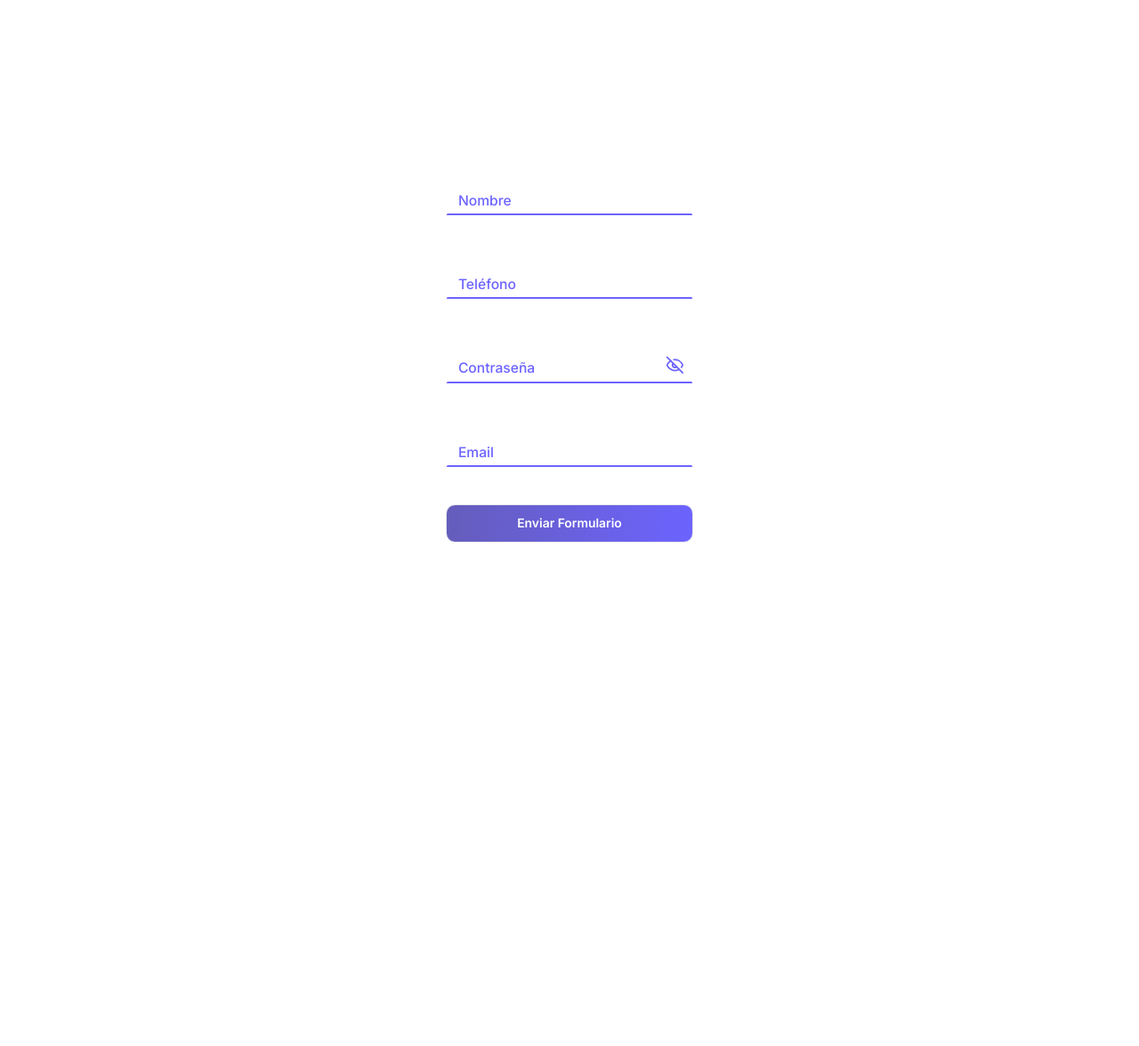
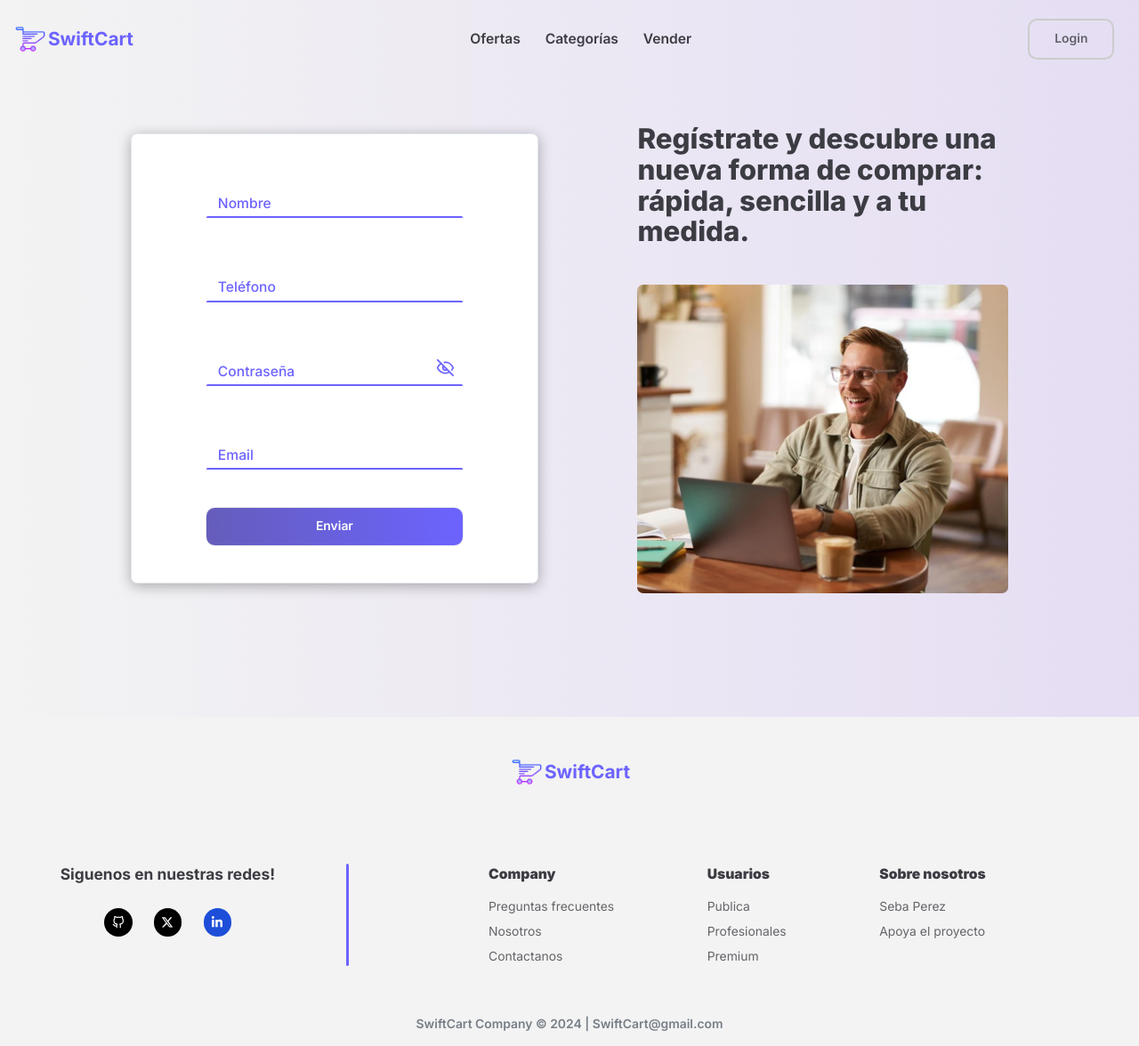
Before and after one commit to SebaPerez90/prueba-tecnica-frontend, a Next.js app: page /auth in a window 1280 px wide. Shown: the whole page at 89% size. Before the commit the page ends 800 px from the top, so only its background shows below. Built offline with nearby package versions, Linux system fonts and the light colour scheme.

Commit message:
signup interface/ footer

```diff
--- a/package.json
+++ b/package.json
@@ -12,6 +12,7 @@
     "next": "14.2.5",
     "react": "^18",
     "react-dom": "^18",
+    "react-hot-toast": "^2.4.1",
     "react-icons": "^5.3.0"
   },
   "devDependencies": {
--- /dev/null
+++ b/src/app/SocialNetworks.tsx
@@ -0,0 +1,46 @@
+import { FiGithub } from 'react-icons/fi';
+import { FaXTwitter } from 'react-icons/fa6';
+import { FaLinkedinIn } from 'react-icons/fa';
+import Link from 'next/link';
+
+const SocialNetworks = () => {
+  return (
+    <ul className='flex gap-12 z-40'>
+      <Link
+        rel='noopener noreferrer'
+        href={'https://github.com/SebaPerez90'}
+        target='_blank'
+        aria-label='social-network-link'
+        className='cursor-pointer relative before:absolute before:w-9 before:h-9 before:bg-black before:-z-10 before:-left-[0.6em] before:-bottom-[0.6em] before:rounded-full text-white  after:absolute after:left-0 after:bottom-0 after:w-full after:h-full hover:after:bg-[#00000023] after:duration-150 after:rounded-full after:scale-[3.5] active:scale-90 after:z-10 social-network'>
+        <FiGithub />
+        <span className='absolute -left-3 top-11 text-base-font-300 opacity-0 font-semibold text-xs'>
+          Github
+        </span>
+      </Link>
+      <Link
+        rel='noopener noreferrer'
+        href={'https://x.com/_SebaPerez_'}
+        target='_blank'
+        aria-label='social-network-link'
+        className='cursor-pointer relative before:absolute before:w-9 before:h-9 before:bg-black before:-z-10 before:-left-[0.6em] before:-bottom-[0.6em] before:rounded-full text-white after:absolute after:left-0 after:bottom-0 after:w-full after:h-full hover:after:bg-[#00000023] after:duration-150 after:rounded-full after:scale-[3.5] active:scale-90 after:z-10 social-network'>
+        <FaXTwitter />
+        <span className='absolute -left-3 top-11 text-base-font-300 opacity-0 font-semibold text-xs'>
+          Twitter
+        </span>
+      </Link>
+      <Link
+        rel='noopener noreferrer'
+        href={'https://www.linkedin.com/in/sebaperez90/'}
+        target='_blank'
+        aria-label='social-network-link'
+        className='cursor-pointer relative before:absolute before:w-9 before:h-9 before:bg-light-400 before:-z-10 before:-left-[0.6em] before:-bottom-[0.6em] before:rounded-full text-white after:absolute after:left-0 after:bottom-0 after:w-full after:h-full before:bg-blue-700 hover:after:bg-[#00000023] after:duration-150 after:rounded-full after:scale-[3.5] active:scale-90 after:z-10 social-network'>
+        <FaLinkedinIn />
+        <span className='absolute -left-3 top-11 text-base-font-300 opacity-0 font-semibold text-xs'>
+          LinkedIn
+        </span>
+      </Link>
+    </ul>
+  );
+};
+
+export default SocialNetworks;
--- a/src/app/auth/page.tsx
+++ b/src/app/auth/page.tsx
@@ -1,12 +1,15 @@
 'use client';
 import { IFormData } from '@/interfaces/formdata.interface';
-// import Image from 'next/image';
-// import { useRouter } from 'next/navigation';
-// const router = useRouter();
+import Image from 'next/image';
+import signup_img from '@/assets/images/signup.webp';
+import { useRouter } from 'next/navigation';
 import { ChangeEvent, FormEvent, useEffect, useRef, useState } from 'react';
 import { LuEye } from 'react-icons/lu';
 import { LuEyeOff } from 'react-icons/lu';
 import { IoInformationCircle } from 'react-icons/io5';
+import toast, { Toaster } from 'react-hot-toast';
+import Header from '@/components/NavBar/Header';
+import Footer from '@/components/Footer';
 
 const Auth = () => {
   const [formData, setFormData] = useState<IFormData>({
@@ -19,7 +22,11 @@ const Auth = () => {
   const [wrongEmail, setWrongEmail] = useState<boolean>(false);
   const send_btn = useRef<HTMLButtonElement | null>(null);
 
+  const router = useRouter();
+
   useEffect(() => {
+    // Disable the send button function until the fields are completed
+
     if (wrongEmail === false && formData.password.length > 5) {
       send_btn.current?.classList.replace(
         'pointer-events-none',
@@ -45,7 +52,6 @@ const Auth = () => {
     } else {
       setFormData({ ...formData, [name]: value });
     }
-    console.log(wrongEmail);
   };
 
   const signUp = async (e: FormEvent<HTMLFormElement>) => {
@@ -60,14 +66,43 @@ const Auth = () => {
     console.log(formData);
   };
 
+  const succesMessage = (e: any) => {
+    const myPromise = signUp(e);
+
+    toast.promise(
+      myPromise,
+      {
+        loading: 'Enviando datos...',
+        success: 'Registro exitoso!',
+        error: 'Hubo un error al registrar',
+      },
+      {
+        style: {
+          minWidth: '200px',
+          padding: '1.1em 1.4em',
+          fontSize: '1.3em',
+        },
+        success: {
+          duration: 3000,
+        },
+      }
+    );
+
+    setTimeout(() => {
+      router.push('/');
+    }, 3000);
+  };
+
   return (
-    <main className='flex flex-col items-center justify-center h-dvh bg-white'>
+    <>
+      <Header />
+      <main className='flex items-center gap-32 justify-center py-40 bg-gradient-to-r from-base-secondary to-base-100/40'>
         <form
           name='contact-form'
           method='POST'
           onSubmit={signUp}
-        className='flex flex-col justify-around gap-12 w-[20em]'>
-        <div className='input_field_container relative w-full bg-white dark:bg-dark-main'>
+          className='flex flex-col justify-around gap-12 w-[33em] border shadow-bottom bg-white rounded-lg py-12 px-24'>
+          <div className='input_field_container relative w-full bg-white'>
             <input
               required={true}
               autoComplete='off'
@@ -78,7 +113,7 @@ const Auth = () => {
               onChange={(e) => {
                 captureValues(e);
               }}
-            className='text-xl border-b-base-200 p-2 pt-5 bg-white outline-none duration-300 border-2 border-transparent text-base-font-200 rounded-sm w-full focus:border-2 focus:border-base-200 focus:rounded-md focus:bg-white font-medium'
+              className='text-xl border-b-base-200 p-2 pt-5 bg-white outline-none duration-300 border-2 border-transparent text-base-font-200 rounded-sm w-full focus:border-2 focus:border-base-200 focus:rounded-md focus:bg-white font-medium capitalize'
             />
             <label
               htmlFor='name'
@@ -139,7 +174,7 @@ const Auth = () => {
               onChange={(e) => {
                 captureValues(e);
               }}
-            className='text-xl border-b-base-200 p-2 pt-5 bg-white outline-none duration-300 border-2 border-transparent text-base-font-200 rounded-sm w-full focus:border-2 focus:border-base-200 focus:rounded-md focus:bg-white font-medium'
+              className='text-xl border-b-base-200 p-2 pt-5 bg-white outline-none duration-300 border-2 border-transparent text-base-font-200 rounded-sm w-full focus:border-2 focus:border-base-200 focus:rounded-md focus:bg-white font-medium lowercase'
             />
             <label
               htmlFor='email'
@@ -156,11 +191,31 @@ const Auth = () => {
           <button
             ref={send_btn}
             type='submit'
+            onClick={succesMessage}
             className='btn_primary pointer-events-none'>
-          Enviar Formulario
+            Enviar
           </button>
         </form>
+        <div className='w-[30em]  gap-12 flex flex-col '>
+          <h1 className='font-extrabold text-4xl text-base-font-300'>
+            Regístrate y descubre una nueva forma de comprar: rápida, sencilla y
+            a tu medida.
+          </h1>
+          <div className='h-[25em] w-[30em] rounded-lg overflow-hidden'>
+            <Image
+              priority
+              width={500}
+              height={500}
+              src={signup_img}
+              alt='signup-img'
+              className='w-full h-full object-cover'
+            />
+          </div>
+        </div>
+        <Toaster />
       </main>
+      <Footer />
+    </>
   );
 };
 
--- a/src/app/globals.css
+++ b/src/app/globals.css
@@ -48,11 +48,20 @@ body {
     font-weight: 900;
     font-size: 0.8em;
   }
+
+  .social-network {
+    &:hover {
+      span {
+        opacity: 1;
+      }
+    }
+  }
+
   /* shape divider */
 
   .custom-shape-divider-bottom-1723641869 {
     position: absolute;
-    bottom: 0;
+    bottom: -0.1em;
     left: 0;
     width: 100%;
     overflow: hidden;
@@ -93,7 +102,7 @@ body {
   }
 }
 
-/* anitamotions */
+/* animations effect */
 
 @keyframes loadingEffect {
   35% {
--- a/src/app/page.tsx
+++ b/src/app/page.tsx
@@ -13,7 +13,7 @@ const page = () => {
         <Landing />
         <About />
       </main>
-      {/* <Footer /> */}
+      <Footer />
     </>
   );
 };
--- a/src/components/Footer.tsx
+++ b/src/components/Footer.tsx
@@ -1,5 +1,89 @@
+import Image from 'next/image';
+import logo from '@/assets/images/logo.png';
+import SocialNetworks from '@/app/SocialNetworks';
+// import members from '@/assets/images/members.png';
+
 const Footer = () => {
-  return <div className='h-dvh bg-slate-700'>Footer</div>;
+  return (
+    <footer
+      id='footer-section'
+      className='bg-base-secondary  flex flex-col gap-12 justify-center items-center'>
+      <div className='flex flex-col items-center w-full py-12'>
+        <div className='flex items-center'>
+          <Image
+            src={logo}
+            width={40}
+            height={40}
+            priority
+            alt='logo'
+          />
+          <span className='text-base-200 text-2xl font-bold cursor-pointer'>
+            SwiftCart
+          </span>
+        </div>
+      </div>
+      <div className='flex justify-around w-full flex-wrap-reverse'>
+        <div className='flex flex-col items-center gap-10 relative before:absolute before:right-[-6em] before:top-0 before:w-1 before:h-full before:bg-base-200 before:rounded-full'>
+          <span className='text-xl text-base-font-300 font-bold'>
+            Siguenos en nuestras redes!
+          </span>
+          <SocialNetworks />
+        </div>
+        <div className='flex justify-evenly w-[clamp(600px,60%,1200px)]'>
+          <ul className='flex flex-col gap-2 list-none text-base-font-200'>
+            <span className='font-black text-lg pb-2 text-base-font-300'>
+              Company
+            </span>
+            <li>Preguntas frecuentes</li>
+            <li>Nosotros</li>
+            <li>Contactanos</li>
+          </ul>
+          <ul className='flex flex-col gap-2 list-none text-base-font-200'>
+            <span className='font-black text-lg pb-2 text-base-font-300'>
+              Usuarios
+            </span>
+            <li>Publica</li>
+            <li>Profesionales</li>
+            <li>Premium</li>
+          </ul>
+          <ul className='flex flex-col gap-2 list-none text-base-font-200'>
+            <span className='font-black text-lg pb-2 text-base-font-300'>
+              Sobre nosotros
+            </span>
+            <li>Seba Perez</li>
+            <li>Apoya el proyecto</li>
+          </ul>
+        </div>
+      </div>
+      <span className='py-4 font-semibold text-base-font-100'>
+        SwiftCart Company © 2024 | SwiftCart@gmail.com
+      </span>
+    </footer>
+  );
 };
 
 export default Footer;
+{
+  /* <div className={styles.subdiv_container}>
+        <div className={styles.text_container}>
+          <h1>
+            <strong>Únete a nosotros</strong> para potenciar tu perfil
+            profesional o encontrar al profesional que necesitas.
+          </h1>
+          <p>
+            Recuerda que esta plataforma se mejora continuamente gracias a tus
+            sugerencias.
+          </p>
+          <div className={styles.btns_container}>
+            <button>Haz una sugerencia</button>
+            <button>Únete ahora</button>
+          </div>
+        </div>
+        <div className={styles.image_container}>
+          <Image
+            src={members}
+            alt='members-img'
+          />
+        </div>
+      </div> */
+}
--- a/src/components/NavBar/Auth.tsx
+++ b/src/components/NavBar/Auth.tsx
@@ -1,11 +1,16 @@
 import { useEffect, useRef, useState } from 'react';
+import { useRouter } from 'next/navigation';
 import { GrClose } from 'react-icons/gr';
+import { usePathname } from 'next/navigation';
 
 const Auth = () => {
+  const pathname = usePathname();
   const [isOpen, setIsOpen] = useState<boolean>(false);
   const [currentProject, setCurrentProject] = useState();
   const modal = useRef<HTMLDivElement | null>(null);
   const container = useRef<HTMLDivElement | null>(null);
+
+  const router = useRouter();
 
   const openModal = (project: any) => {
     setCurrentProject(project);
@@ -39,7 +44,13 @@ const Auth = () => {
   return (
     <div className='flex items-center gap-4'>
       <button className='btn_secondary'>Login</button>
-      <button className='btn_primary'>Register</button>
+      {pathname !== '/auth' && (
+        <button
+          className='btn_primary'
+          onClick={() => router.push('/auth')}>
+          Register
+        </button>
+      )}
     </div>
   );
 };
```
Also changed, not shown: src/assets/images/signup.webp (added), 1 other file (tests, documents, lock files or other folders). Lines whose indentation alone changed are shown as unchanged.
